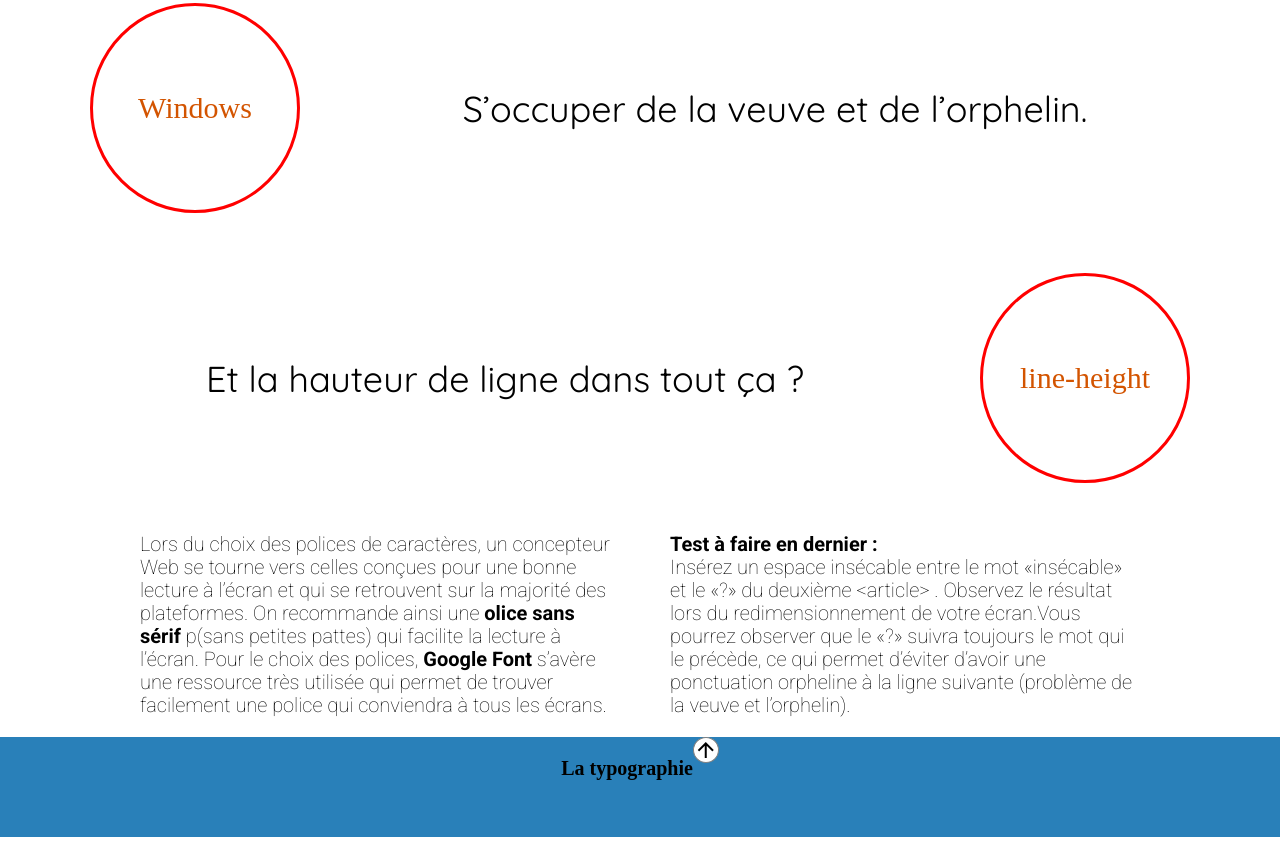
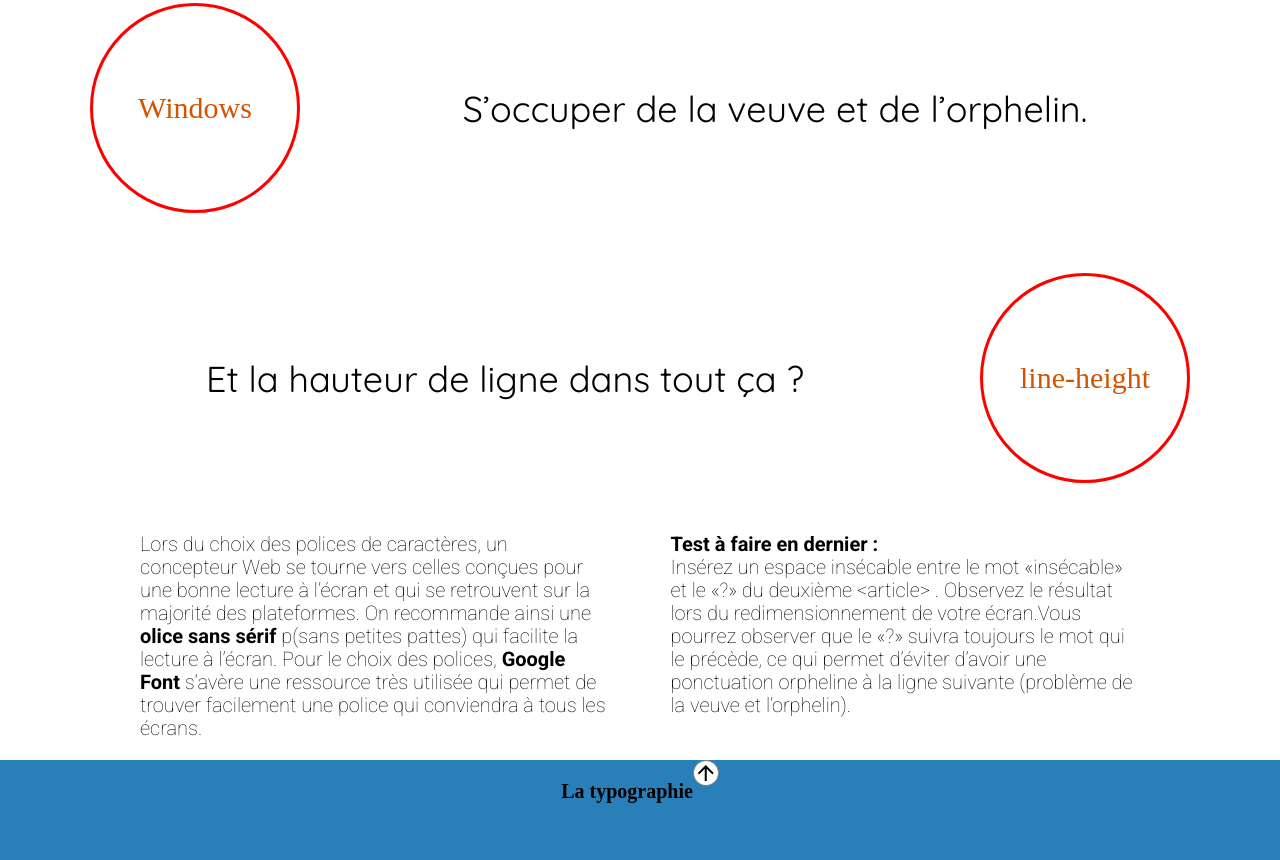
Before and after one commit to dey7zz/exercisetypo, a plain HTML site: page index.html in a window 1280 px wide. Shown: the part 1017-1877 px from the top of the page. Before the commit the page ends 1854 px from the top, so only its background shows below. Drawn offline with nearby package versions, Linux system fonts and the light colour scheme.

Commit message:
probleme

```diff
--- a/css/messtyles.css
+++ b/css/messtyles.css
@@ -20,6 +20,8 @@ html{
         margin-left: auto;
         margin-right: auto;
      }
+
+
 
 
      h1{
@@ -132,7 +134,7 @@ height: 200px;
  .para .wrapper{
     display: flex;
     width: 1000px;
-    gap: 60px;
+    gap: 61px;
     padding: 0;
  }
  .para p{
```
